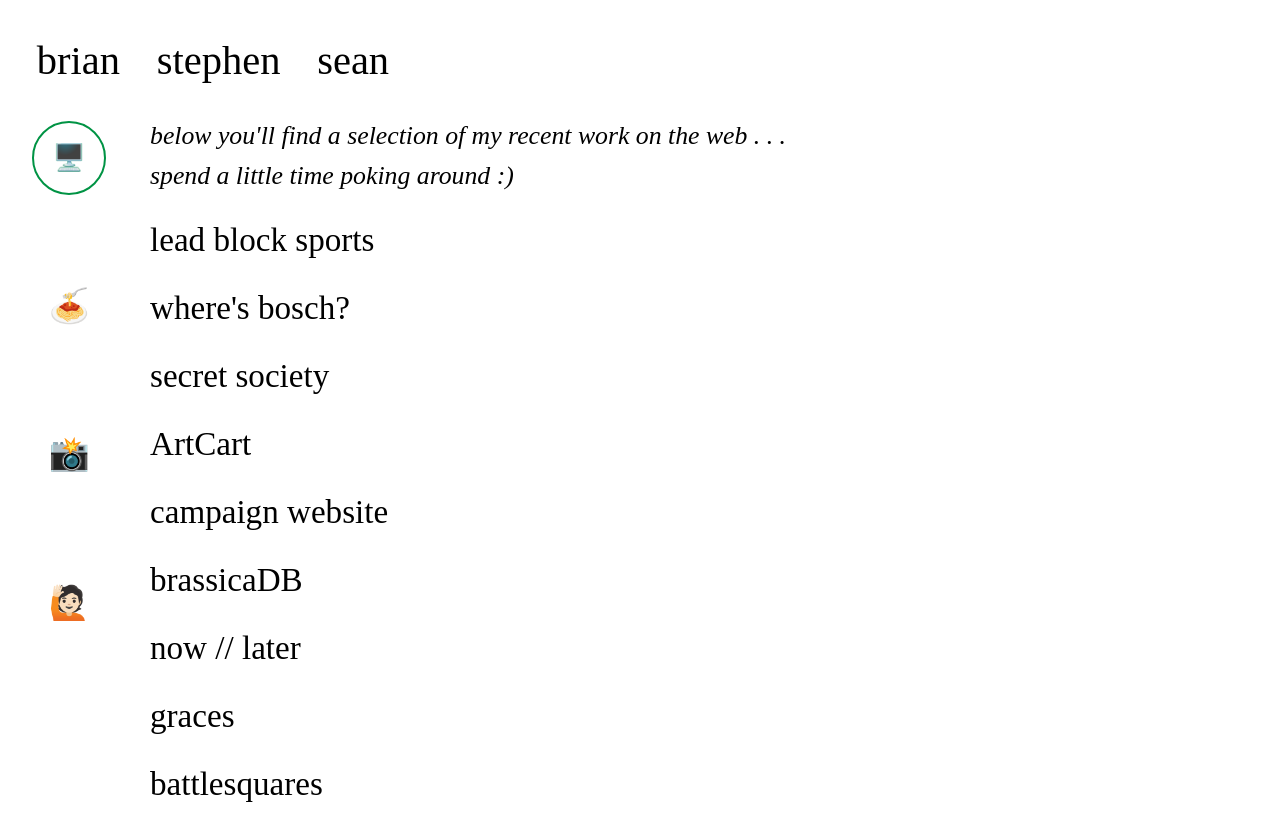
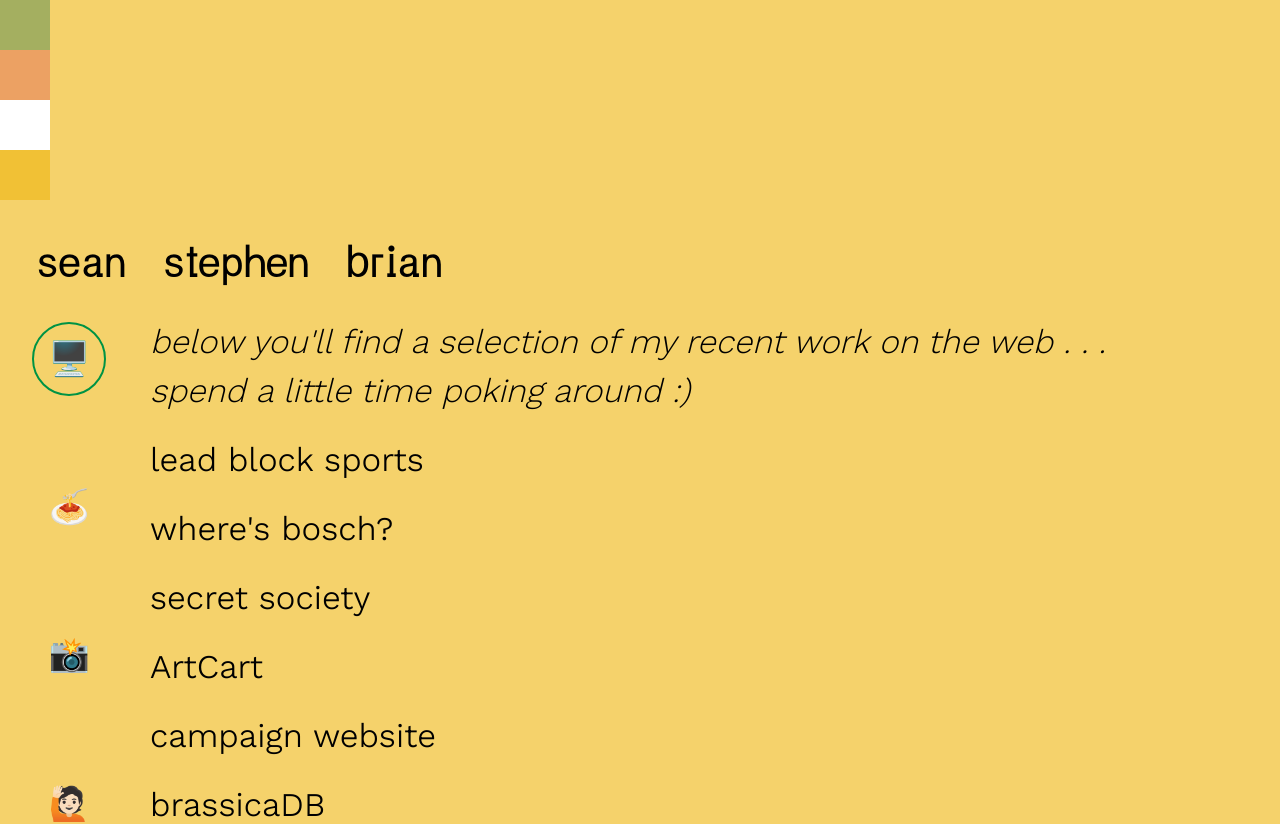
Before and after one commit to seanstephenbrian/portfolio, a React (Create React App) app in the folder client/: page / in a window 1280 px wide. Shown: the top 824 px of the page. Built offline with nearby package versions, Linux system fonts and the light colour scheme.

Commit message:
update font, choose bg colors, start on bg picker

```diff
--- a/client/public/projects.json
+++ b/client/public/projects.json
@@ -2,7 +2,7 @@
     "projects": [
         {
             "title": "lead block sports",
-            "description": "full-stack sports blog platform built with react, node.js/express, and mongodb. custom design. in addition to the main website, i created a separate admin dashboard to allow the author to independently update content.",
+            "description": "full-stack sports blog platform built with react, node.js/express, and mongodb. custom, original design. in addition to the main website, i created a separate admin dashboard to allow the author to independently update content.",
             "liveUrl": "https://www.leadblocksports.blog/",
             "gitUrl": "https://github.com/seanstephenbrian/lead-block",
             "stack": ["express", "node", "react", "mongoose", "sass", "pug", "css", "javascript"]
--- a/client/src/App.js
+++ b/client/src/App.js
@@ -1,5 +1,6 @@
 import { createContext, useContext, useEffect, useState } from "react";
 
+import BgToggle from "./components/BgPicker";
 import Content from './components/Content';
 import Header from './components/Header';
 import Menu from './components/Menu';
@@ -8,15 +9,27 @@ import './styles/main.scss';
 
 function App() {
 
+    const [bgColors, setBgColors] = useState({
+        green: '#719a5a9b',
+        red: '#dd60576c',
+        white: '#ffffff',
+        yellow: '#efb918a3'
+    });
+    const [currentBg, setCurrentBg] = useState(bgColors.yellow)
     const [section, setSection] = useState('web');
-    const [webAnimationRan, setWebAnimationRan] = useState(false);
 
     function updateSection(newSection) {
         setSection(newSection);
     }
 
     return (
-        <div className="wrapper">
+        <div
+            className="wrapper"
+            style={{
+                backgroundColor: currentBg
+            }}
+        >
+            <BgToggle colorOptions={bgColors} />
             <Header />
             <main>
                 <Menu relaySection={updateSection} />
--- /dev/null
+++ b/client/src/components/BgPicker.js
@@ -0,0 +1,25 @@
+import React from 'react';
+
+import '../styles/bgpicker.scss';
+
+export default function BgPicker(props) {
+
+    const { colorOptions } = props;
+
+    return (
+        <div className='bg-picker'>
+            {Object.values(colorOptions).map((color) => {
+                return (
+                    <div
+                        style={{
+                            height: '50px',
+                            width: '50px',
+                            backgroundColor: color
+                        }}
+                    >
+                    </div>
+                )
+            })}
+        </div>
+    )
+}
--- a/client/src/components/Header.js
+++ b/client/src/components/Header.js
@@ -4,7 +4,7 @@ import _ from 'lodash';
 
 import '../styles/header.scss';
 
-export default function Header() {
+export default function Header(props) {
 
     const [names, setNames] = useState(['sean', 'stephen', 'brian']);
     const [shuffled, setShuffled] = useState(false);
--- a/client/src/styles/about.scss
+++ b/client/src/styles/about.scss
@@ -16,7 +16,7 @@
         margin-top: 20px;
         align-self: center;
         max-width: 80px;
-        animation: hover 8s ease-in-out infinite alternate;
+        animation: hover 3s ease-in-out infinite alternate;
     }
 }
 
--- a/client/src/styles/food.scss
+++ b/client/src/styles/food.scss
@@ -83,7 +83,7 @@
     }
 
     .closing {
-        margin-top: 20px;
+        margin-top: 40px;
     }
 }
 
--- a/client/src/styles/header.scss
+++ b/client/src/styles/header.scss
@@ -1,4 +1,5 @@
 .header {
+    font-family: 'Fairwall Sans';
     display: flex;
     padding: var(--padding);
 
--- a/client/src/styles/main.scss
+++ b/client/src/styles/main.scss
@@ -1,3 +1,8 @@
+@font-face {
+    font-family: 'Fairwall Sans';
+    src: url('../assets/fonts/fairwall/FairwallSans-Regular.otf');
+}
+
 @font-face {
     font-family: 'Helico';
     src: url('../assets/fonts/helico/Helico-Centrica-Roman.ttf');
@@ -6,6 +11,12 @@
 @font-face {
     font-family: 'Torre Farfan';
     src: url('../assets/fonts/torre/TorreFarfan_v2.ttf');
+}
+
+@font-face {
+    font-family: 'Work Sans';
+    src: url('../assets/fonts/work_sans/WorkSans-VariableFont_wght.ttf');
+    font-weight: 100 900;
 }
 
 html, body, div, span, applet, object, iframe,
@@ -55,12 +66,18 @@ body {
 }
 
 body {
+    font-family: 'Work Sans';
+    font-weight: 300;
     font-size: var(--large);
 }
 
-main {
-    display: flex;
-    gap: 40px;
+.wrapper {
+    min-height: 100vh;
+
+    main {
+        display: flex;
+        gap: 40px;
+    }
 }
 
 @media screen and (max-width: 1000px) {
--- a/client/src/styles/web.scss
+++ b/client/src/styles/web.scss
@@ -7,7 +7,7 @@
 }
 
 .web {
-    font-size: var(--small);
+    font-size: var(--medium);
 
     .web-intro {
         margin-bottom: 30px;
--- a/client/src/styles/webproject.scss
+++ b/client/src/styles/webproject.scss
@@ -4,6 +4,7 @@
     .project-title {
         cursor: pointer;
         font-size: var(--medium);
+        font-weight: 350;
     }
 
     .project-title:hover {
@@ -18,13 +19,14 @@
     .project-description {
         margin-top: 5px;
         font-size: calc(0.7*var(--small));
-        background-color: rgba(128, 128, 128, 0.181);
+        background-color: #ab605b85;
         padding: 10px;
         border-radius: 5px;
         max-width: fit-content;
     }
 
     .project-links {
+        font-size: var(--small);
         margin-top: 5px;
         display: flex;
         gap: 20px;
```
Also changed, not shown: client/src/assets/fonts/fairwall/FairwallSans-Regular.otf (added), client/src/assets/fonts/fairwall/OFL.txt (added), client/src/assets/fonts/work_sans/WorkSans-VariableFont_wght.ttf (added), client/src/styles/bgpicker.scss (added).
